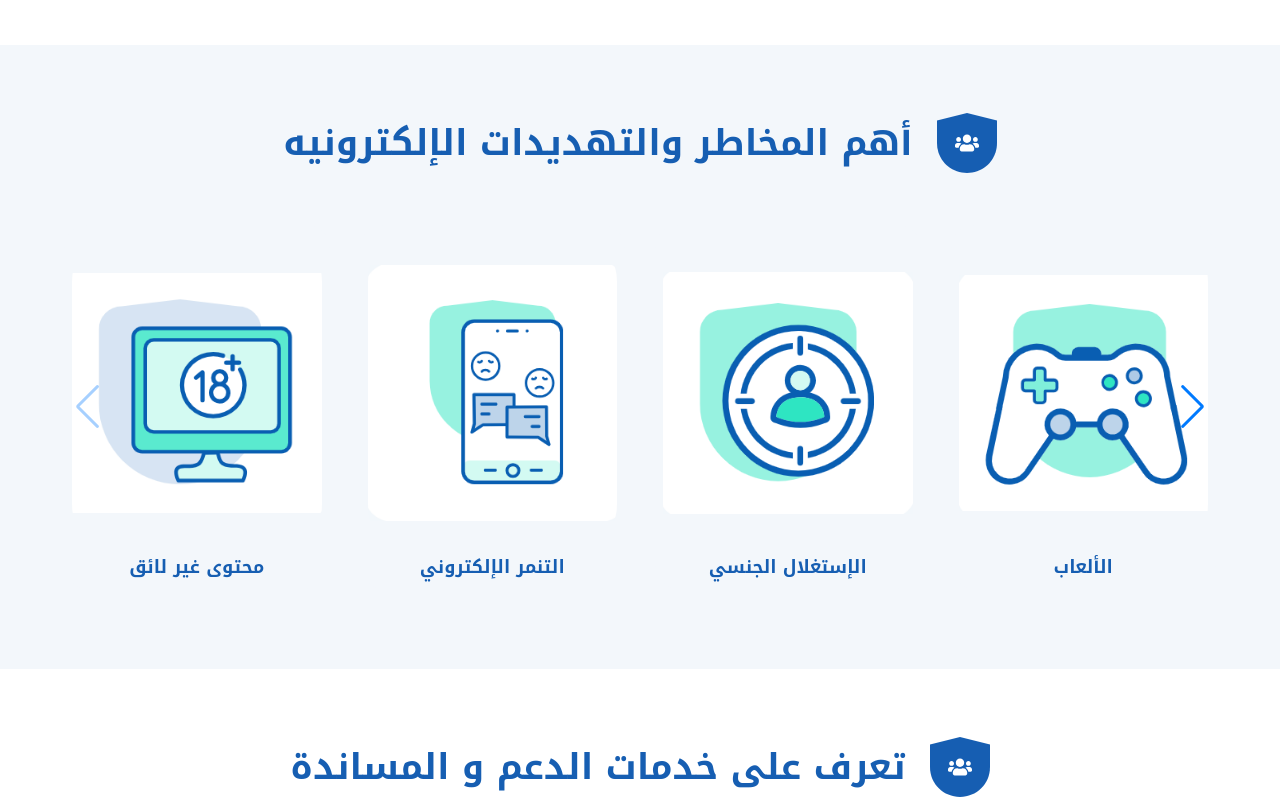
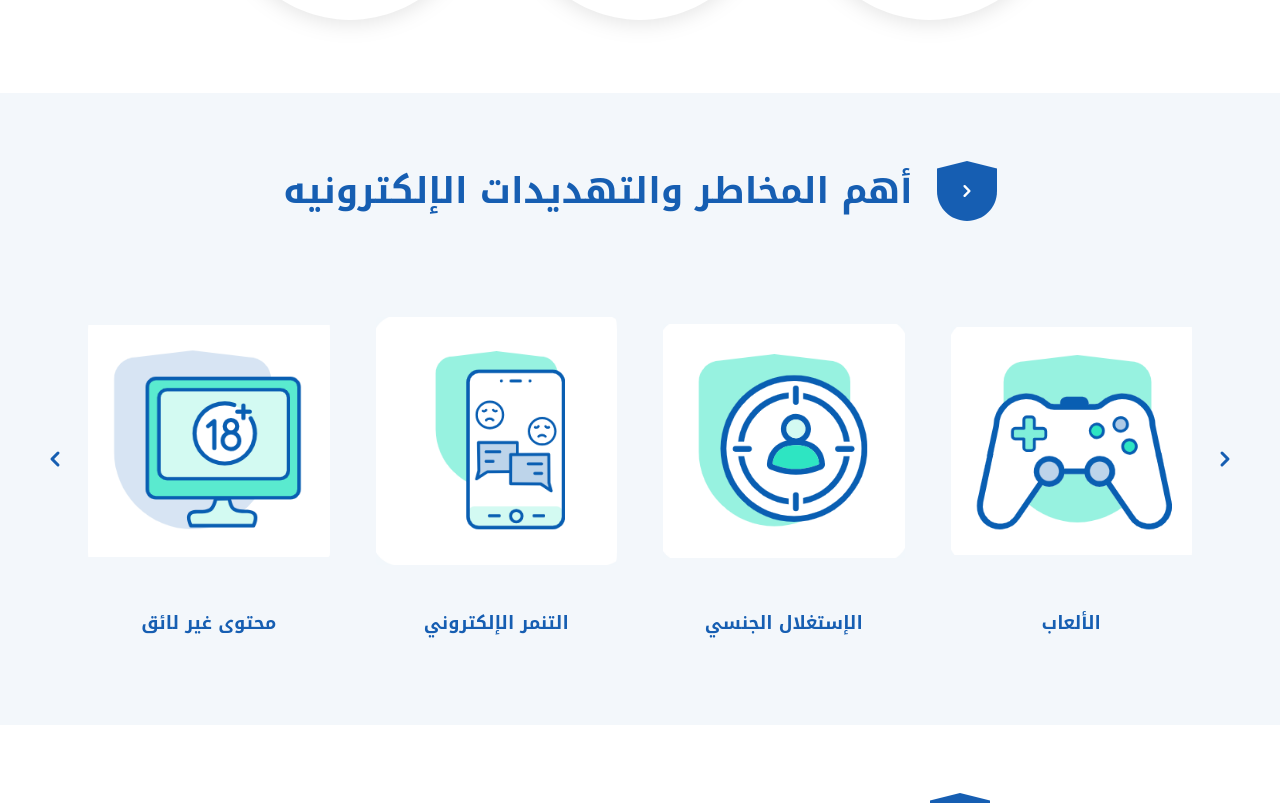
Before and after one commit to EngShimaaZeid/Wa3e, a React (Create React App) app: page / in a window 1280 px wide. Shown: the part 1120-1923 px from the top of the page. Built offline with nearby package versions, Linux system fonts and the light colour scheme; a web font is replaced by a local one.

Commit message:
rishks-lowmenu

```diff
--- a/src/components/Home/Events/EventsCard.js
+++ b/src/components/Home/Events/EventsCard.js
@@ -1,29 +1,27 @@
 import ShieldIcon from "../../UI/ShieldIcon";
+import img from "../../../assets/images/imgcardcar.png";
 
-import img from "../../../assets/images/imgcardcar.png"
 const CardCarousel = ({ category, title, description, bgColor = "bg-blue-500" }) => {
   return (
-    <div className="flex flex-col md:flex-row bg-white shadow-md overflow-hidden border-2 border-gray-100 rounded-3xl
-                    ">
+    <div className="flex flex-col md:flex-row bg-white shadow-md overflow-hidden border-2 px-8 border-gray-100 rounded-3xl">
       {/* Image Section (Left on md+) */}
-      <div className="w-full md:w-2/5 h-40 md:h-auto p-6 md:p-14 pr-6 md:pr-12 flex justify-center items-center">
+      <div className="w-full md:w-2/5 h-30 md:h-auto p-6 md:p-14 pr-6 md:pr-12 flex justify-center items-center">
         <ShieldIcon
           imgSrc={img}
           bgColor="#165eb2"
           wsize={150}
-          hsize={250}
+          hsize={150}
         />
       </div>
 
       {/* Content Section (Right on md+) */}
-      <div className={`${bgColor} md:p-8 w-full md:w-3/5 text-white sm:justify-end md:text-right pl-4 md:pl-0`}>
+      <div className={`${bgColor} md:p-8 w-full md:w-3/5 text-white pl-4 md:pl-0 text-right`}>
         <h6 className="uppercase text-xs md:text-sm font-semibold mb-1 md:mb-2">{category}</h6>
-        <h4 className="text-xl md:text-2xl font-extrabold mb-6 md:mb-12 text-primaryBlue">{title}</h4>
-        <p className="mb-2 md:mb-4 text-gray-500 text-xs md:text-sm sm:text-right">{description}</p>
+        <h4 className="text-xl md:text-2xl font-extrabold mb-6 md:mb-12 sm:mb-12 text-primaryBlue">{title}</h4>
+        <p className="mb-2 md:mb-4 text-gray-500 text-xs md:text-sm ">{description}</p>
       </div>
     </div>
   );
 };
 
-
 export default CardCarousel;
--- a/src/components/Home/Events/EventsContainer.js
+++ b/src/components/Home/Events/EventsContainer.js
@@ -5,7 +5,7 @@ import "swiper/css/navigation";
 import { Pagination, Navigation } from "swiper/modules";
 import ShieldIcon from "../../UI/ShieldIcon";
 import { FaUsers } from 'react-icons/fa';
-
+import "./MySwiperComponent.css"
 import EventsCard from "./EventsCard";
 
 // Your data array
@@ -39,12 +39,10 @@ const carouselData = [
 ];
 
 const EventsContainer = () => {
-
   return (
-
     <div>
-       <div className="  w-[70vw] relative px-48 pb-24  rounded-md">
-        <div className="text-primaryBlue text-xl sm:text-2xl md:text-4xl font-bold flex items-center justify-end sm:justify-end md:justify-end lg:justify-center gap-4 sm:gap-2 md:gap-2 text-center sm:text-right px-24" >
+       <div className="  w-[70vw] relative lg:px-48  rounded-md p-12">
+        <div className="text-primaryBlue text-xl sm:text-2xl md:text-4xl font-bold flex items-center justify-end sm:justify-end md:justify-end lg:justify-center gap-4 sm:gap-2 md:gap-2 text-center sm:text-right px-16 ">
 
           <div className="text-right sm:w-1/2 md:w-1/3 lg:w-auto sm:pr-2 md:pr-4">
         آخر الفعاليات
@@ -87,7 +85,7 @@ const EventsContainer = () => {
 
       {/* Navigation Buttons */}
       <div className="  flex items-center justify-between mt-4 w-[50vw] ">
-        <button className=" swiper-button-prev group p-2 flex justify-center items-center border border-solid border-white w-12 h-12 transition-all duration-500 rounded-full px-24">
+        <button className=" swiper-button-prev group p-2 flex justify-center items-center border border-solid border-white w-12 h-12 transition-all duration-500 rounded-full px-16">
           <svg
             className="h-5 w-5 text-primaryBlue group-hover:text-white "
             xmlns="http://www.w3.org/2000/svg"
@@ -106,7 +104,7 @@ const EventsContainer = () => {
           </svg>
         </button>
 
-        <button className=" swiper-button-next group  flex justify-center items-center border-solid border-white w-12 h-12 transition-all duration-500 px-24 ">
+        <button className=" swiper-button-next group  flex justify-center items-center border-solid border-white w-12 h-12 transition-all duration-500 px-16 ">
           <svg
             className="h-5 w-5 "
             xmlns="http://www.w3.org/2000/svg"
@@ -128,10 +126,7 @@ const EventsContainer = () => {
       </div>
 
       {/* Pagination Dots */}
-      <div className="swiper-pagination  mt-4 pb-32 border-primaryBlue ">
-
-
-      </div>
+<div className="swiper-pagination flex justify-center gap-[4px] mt-8 pb-2 mx-auto"></div>
     </div>
     </div>
 
--- /dev/null
+++ b/src/components/Home/Events/MySwiperComponent.css
@@ -0,0 +1,16 @@
+.swiper-pagination-bullet {
+ width: 20px;              /* make dots bigger */
+  height: 20px;
+  background-color: white;  /* dot fill */
+  border: 2px solid #165eb2;    /* red border */
+  opacity: 1;               /* fully visible */
+  box-sizing: border-box;   /* ensure border is inside size */
+  border-radius: 50%;       /* keep them circular */
+  transition: background-color 0.3s, border-color 0.3s;
+}
+
+.swiper-pagination-bullet-active {
+  background-color: #2ee5c2 !important;
+    border: 3px solid #2ee5c2;    /* red border */
+
+}
--- a/src/components/Home/RisksAndThreads/RisksAndThreads.js
+++ b/src/components/Home/RisksAndThreads/RisksAndThreads.js
@@ -2,13 +2,14 @@ import React from "react";
 import { Swiper, SwiperSlide } from "swiper/react";
 import { Navigation } from "swiper/modules";
 import ShieldIcon from "../../UI/ShieldIcon";
-import { FaUsers } from 'react-icons/fa';
-// Import Swiper styles globally (should ideally be in _app.js or index.js)
+import { HiChevronLeft, HiChevronRight } from "react-icons/hi";
+
+// Swiper styles
 import "swiper/css";
 import "swiper/css/pagination";
 import "swiper/css/navigation";
 
-// Import images
+// Images
 import img1 from "../../../assets/images/imgcar00.png";
 import img2 from "../../../assets/images/imgcar0.png";
 import img3 from "../../../assets/images/imgcar1.png";
@@ -20,7 +21,7 @@ const cards = [
   { id: 1, src: img1, title: "محتوى غير لائق" },
   { id: 2, src: img2, title: "التنمر الإلكتروني" },
   { id: 3, src: img3, title: "الإستغلال الجنسي" },
-  { id: 4, src: img4, title: "الألعاب "},
+  { id: 4, src: img4, title: "الألعاب " },
   { id: 5, src: img5, title: "مخاطر أخرى " },
   { id: 6, src: img6, title: "إرسال محتوى جنسى" },
 ];
@@ -34,43 +35,53 @@ const ImageCarousel = () => {
 
   if (!mounted) return null;
 
-  // Split cards into chunks of 4
-  const chunkSize = 4;
-  const slides = [];
-  for (let i = 0; i < cards.length; i += chunkSize) {
-    slides.push(cards.slice(i, i + chunkSize));
-  }
-
   return (
     <div className="p-12 bg-babyblue">
+      {/* Title */}
       <div className="text-primaryBlue text-xl sm:text-2xl md:text-4xl font-bold flex items-center justify-end sm:justify-end md:justify-end lg:justify-center gap-4 sm:gap-2 md:gap-2 text-center sm:text-right">
-
         <div className="text-right sm:w-1/2 md:w-1/3 lg:w-auto sm:pr-2 md:pr-4">
-
           أهم المخاطر والتهديدات الإلكترونيه
         </div>
-
         <ShieldIcon
-          icon={FaUsers}
+          icon={HiChevronRight}
           bgColor="#165eb2"
           iconColor="white"
           wsize={60}
           hsize={100}
           hoverScale={1}
         />
-
       </div>
 
-    <div className="w-full max-w-7xl mx-auto px-4 py-8 relative ">
+      {/* Carousel */}
+      <div className="relative max-w-7xl mx-auto px-8 py-8">
+
+        {/* Custom Prev Arrow */}
+        <div id="custom-prev" className="absolute -left-4 top-1/2 transform -translate-y-1/2 z-10">
+          <button className="p-2 rounded-full hover:bg-gray-200/50 transition duration-300 bg-transparent">
+            <HiChevronLeft size={30} className="text-primaryBlue" />
+          </button>
+        </div>
+
+        {/* Custom Next Arrow */}
+        <div id="custom-next" className="absolute -right-4 top-1/2 transform -translate-y-1/2 z-10">
+          <button className="p-2 rounded-full hover:bg-gray-200/50 transition duration-300 bg-transparent">
+            <HiChevronRight size={30} className="text-primaryBlue" />
+          </button>
+        </div>
+
+        {/* Swiper */}
         <Swiper
           modules={[Navigation]}
-  navigation
+          navigation={{
+            nextEl: '#custom-next',
+            prevEl: '#custom-prev',
+          }}
           spaceBetween={30}
-  slidesPerView={1} // default to 1 slide per view
+          slidesPerView={1}
           breakpoints={{
-    640: { slidesPerView: 1 },  // sm and below, 1 card per slide
-    768: { slidesPerView: 2 },  // md breakpoint, 2 cards per slide
-    1024: { slidesPerView: 4 }, // lg and above, 4 cards per slide
+            640: { slidesPerView: 1 },
+            768: { slidesPerView: 2 },
+            1024: { slidesPerView: 4 },
           }}
           className="mySwiper"
         >
@@ -82,21 +93,13 @@ const ImageCarousel = () => {
                   alt={card.title}
                   className="w-full h-80 object-contain rounded-6xl"
                 />
-        <h2 className="text-lg font-semibold text-primaryBlue ">
+                <h2 className="text-lg font-semibold text-primaryBlue mt-2">
                   {card.title}
                 </h2>
               </div>
             </SwiperSlide>
           ))}
         </Swiper>
-
-      {/* Custom Arrows */}
-      <div className="absolute -left-4 top-1/2 transform -translate-y-1/2 z-10">
-
-      </div>
-      <div className="absolute -right-4 top-1/2 transform -translate-y-1/2 z-10 " >
-
-      </div>
       </div>
     </div>
   );
--- a/src/components/UI/MenuButton.js
+++ b/src/components/UI/MenuButton.js
@@ -4,7 +4,7 @@ const MenuButton = ({ title, hoverBgColor = "bg-primaryBlue", onClick }) => {
   return (
     <button
       onClick={onClick}
-      className={`bg-white text-primaryBlue font-semibold  rounded-b-2xl shadow-md lg:w-44 md:w-24 sm:w-12 h-12 hover:h-24 transition-colors duration-300 hover:${hoverBgColor} hover:text-white`}
+      className={`bg-white text-primaryBlue font-semibold  rounded-b-2xl shadow-md lg:w-44 md:w-24 sm:w-12 h-12 hover:h-24  transition-colors duration-300 hover:${hoverBgColor} hover:text-white`}
     >
       {title}
     </button>
--- a/src/components/layouts/Menu/Menu.js
+++ b/src/components/layouts/Menu/Menu.js
@@ -63,7 +63,7 @@ const Menu = () => {
 
       {/* ======================== Middlemenu ======================== */}
       <nav dir="rtl" className="bg-white w-full z-10 top-0 start-0 rounded-b-3xl px-12">
-        <div className="max-w-screen-xl mx-auto px-4 py-2 flex flex-col lg:flex-row lg:items-center lg:justify-between gap-4">
+        <div className="max-w-screen-xl mx-auto px-4 pr-8 pt-4 pb-12 py-2 flex flex-col lg:flex-row lg:items-center lg:justify-between gap-4">
           {/* Logo */}
           <div className="flex justify-center lg:justify-start">
             <img src={logoImg} alt="Logo" className="h-20 py-1 pr-2 pl-22 rounded-lg" />
@@ -71,7 +71,7 @@ const Menu = () => {
 
           {/* Search + Sign */}
           <div className="flex flex-col md:flex-row lg:gap-xl-8  lg:flex-row pl-12 lg:pr-8 w-full md:justify-between lg:justify-end items-center   gap-8">
-            <div className="w-full md:w-auto md:justify-center sm:gap-y-36">
+            <div className="w-full md:w-auto md:justify-center sm:gap-y-40">
               <Search />
             </div>
             <div className="w-full flex justify-center md:justify-center md:w-auto">
@@ -88,7 +88,7 @@ const Menu = () => {
           {reversedButtons.map((btn, index) => (
             <div
               key={index}
-              className="transition-transform transform hover:scale-y-125 duration-200"
+              className="transition-transform transform hover:scale-y-125 duration-200 hover:translate-y-1.5"
             >
               <MenuButton
                 title={btn.title}
@@ -101,7 +101,7 @@ const Menu = () => {
 
         {/* Mobile vertical menu (visible when menuOpen is true) */}
         {menuOpen && (
-          <div className="sm:hidden flex flex-col px-4 pb-4 border-t border-gray-300">
+          <div className="sm:hidden flex flex-col px-4 pb-4  border-t border-gray-300">
             {reversedButtons.map((btn, index) => (
               <button
                 key={index}
```
Also changed, not shown: 1 other file (tests, documents, lock files or other folders). Lines whose indentation alone changed are shown as unchanged.
